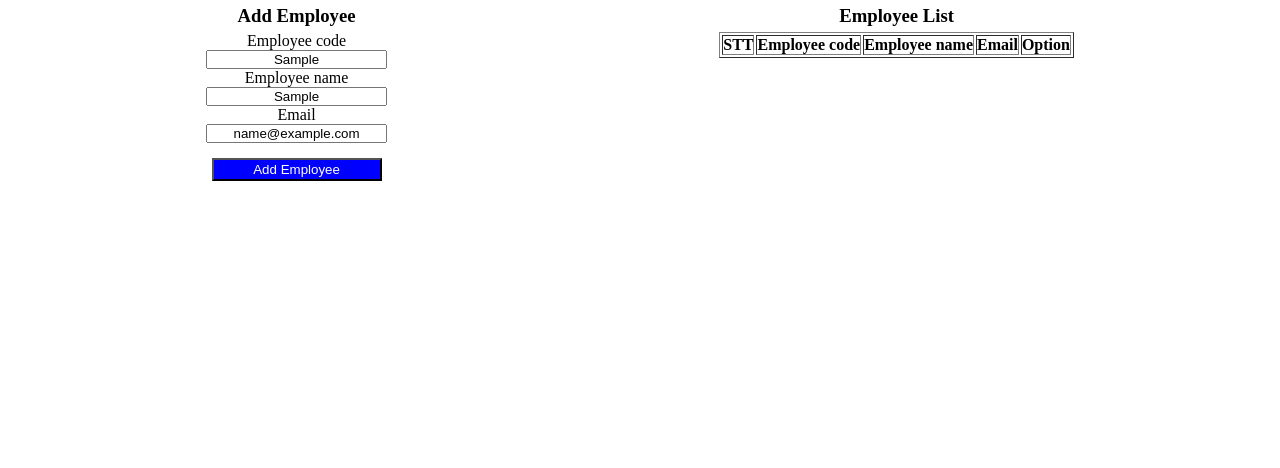
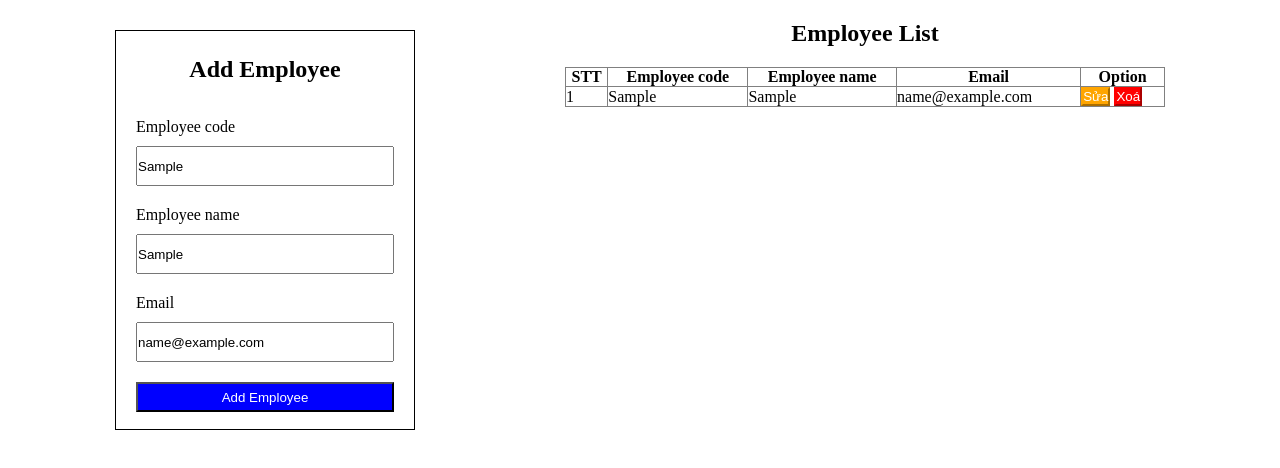
Before and after one commit to NganPB01/HN-JAVA-M1, a plain HTML site: page HN-PTJV240416-Phạm Bích Ngân/index.html in a window 1280 px wide. Both pictures are taken after typing "Sample", "Sample", "name@example.com" into the empty fields and a click on the button "Add Employee". Drawn offline with Linux system fonts and the light colour scheme.

Commit message:
add code module 1 test

```diff
--- /dev/null
+++ b/HN-PTJV240416-Phạm Bích Ngân/index.css
@@ -0,0 +1,56 @@
+*{
+    margin: 0px auto;
+    max-width: 1200px;
+    padding: 0;
+    box-sizing: border-box;
+}
+.container{
+    display: flex;
+}
+.register{
+    width: 300px;
+    height: 400px;
+    border: 1px solid black;
+    margin-top: 30px;
+    padding: 5px;
+}
+h2{
+    padding: 20px;
+    text-align: center;
+}
+.form{
+    padding: 15px;
+    width: 100%;
+    height: 250px;
+}
+#code{
+    width: 100%;
+    height: 40px;
+    margin-bottom: 20px;
+    margin-top: 10px;
+}
+#name{
+    width: 100%;
+    height: 40px;
+    margin-bottom: 20px;
+    margin-top: 10px;
+}
+#email{
+    width: 100%;
+    height: 40px;
+    margin-bottom: 20px;
+    margin-top: 10px;
+}
+#input{
+    background-color: blue;
+    color: #fff;
+    width: 100%;
+    height: 30px;
+    text-align: center;
+    margin-bottom: 20px;
+}
+table{
+    border-collapse: collapse;
+    width: 600px;
+
+}
--- a/HN-PTJV240416-Phạm Bích Ngân/index.html
+++ b/HN-PTJV240416-Phạm Bích Ngân/index.html
@@ -3,47 +3,26 @@
 <head>
     <meta charset="UTF-8">
     <meta name="viewport" content="width=device-width, initial-scale=1.0">
+    <link rel="stylesheet" href="index.css">
     <title>Module 01</title>
 </head>
 <body>
-    <style>
-        *{
-            margin: 0px auto;
-            max-width: 1200px;
-            padding: 0;
-            text-align: center;
-        }
-        .container{
-            display: flex;
-        }
-        #input{
-            background-color: blue;
-            color: #fff;
-            padding: 2px;
-            width: 170px;
-            margin-top: 15px;
-        }
-        h3{
-            padding: 5px;
-        }
-
-    </style>
     <div class="container">
         <div class="register">
-            <h3>Add Employee</h3>
-        <form action="" onsubmit="addName(event)">
-            <label for="code">Employee code</label><br>
-            <input type="text" id="code"><br>
-            <label for="name">Employee name</label><br>
-            <input type="text" id="name"><br>
-            <label for="email">Email</label><br>
-            <input type="email" id="email" required><br>
-            <button id="input" >Add Employee</button>
-        </form>
+          <h2>Add Employee</h2>
+            <form action="" class="form" onsubmit="addName(event)">
+                <label class="label" for="code">Employee code</label><br>
+                <input type="text" id="code"><br>
+                <label class="label" for="name">Employee name</label><br>
+                <input type="text" id="name"><br>
+                <label class="label" for="email">Email</label><br>
+                <input type="email" id="email" required><br>
+                <button id="input" >Add Employee</button>
+            </form>
         </div>
         <div class="list">
-            <h3>Employee List</h3>
-            <table border ="1">
+            <h2>Employee List</h2>
+            <table border="1">
                 <thead>
                     <tr>
                         <th>STT</th>
@@ -59,75 +38,6 @@
         </div>
     </div>
 
-    <script>
-    let employeeList = JSON.parse(localStorage.getItem(`employee`)) || [];
-    function addName(event) {
-            console.log('2345');
-            event.preventDefault();
-        let code= document.getElementById("code").value;
-        let name= document.getElementById("name").value;
-        let email= document.getElementById("email").value;
-        let check = false;
-        for (let i = 0; i < employee.length; i++) {
-            if(employee[i].email===email){
-                check=true;
-                return;
-            }
-            if (check===true) {
-                alert("email đã tồn tại");
-                return;
-            }
-
-        }
-        let employee = {
-            employeeCode: code,
-            employeeName: name,
-            employeeEmail: email,
-        };
-        employeeList.push(employee);
-        localStorage.setItem("employee",JSON.stringify(`employeeList`));
-        renderEmployee();
-    }
-    function renderEmployee() {
-        let table = "";
-        for (let i = 0; i < employeeList.length; i++) {
-            table+=
-                    `
-                    <tr>
-                        <td>${i+1} </td>
-                        <td>${employeeList[i].employeeCode} </td>
-                        <td>${employeeList[i].employeeName} </td>
-                        <td>${employeeList[i].employeeEmail}</td>
-                        <td>
-                            <button onclick="update(${i})">Sửa</button>
-                            <button onclick="deleteUser(${i})">Xoá</button>
-                        </td>
-                    </tr>
-                    `;
-
-        }
-        document.getElementById("content").innerHTML=table;
-    }
-    renderEmployee();
-    function deleteUser (abc) {
-        confirmDelete= confirm("Bạn chắc chắn muốn xoá không?");
-        if(confirmDelete){
-            for (let i = 0; i < employeeList.length; i++) {
-                if (i=abc) {
-                    employeeList.splice(i,1);
-                    localStorage.setItem("employee",JSON.stringify(employeeList));
-                    renderEmployee()
-                    break;
-                }
-
-            }
-        }
-    }
-
-
-
-    </script>
-
     <script src="./index.js"></script>
 </body>
 </html>
--- a/HN-PTJV240416-Phạm Bích Ngân/index.js
+++ b/HN-PTJV240416-Phạm Bích Ngân/index.js
@@ -0,0 +1,66 @@
+
+let employeeList = JSON.parse(localStorage.getItem(`employee`)) || [];
+    function addName(event) {
+            console.log('2345');
+            event.preventDefault();
+        let code= document.getElementById("code").value;
+        let name= document.getElementById("name").value;
+        let email= document.getElementById("email").value;
+        let check = false;
+        for (let i = 0; i < employeeList.length; i++) {
+            if(employeeList[i].email===email){
+                check=true;
+                return;
+            }
+        }
+        if (check===true) {
+                alert("email đã tồn tại");
+                return;
+            }
+        let employee = {
+            employeeCode: code,
+            employeeName: name,
+            employeeEmail: email,
+        };
+        employeeList.push(employee);
+        localStorage.setItem("employee",JSON.stringify(`employeeList`));
+        renderEmployee();
+    }
+    function renderEmployee() {
+        let table = "";
+        for (let i = 0; i < employeeList.length; i++) {
+            table+=
+                    `
+                    <tr>
+                        <td>${i+1} </td>
+                        <td>${employeeList[i].employeeCode} </td>
+                        <td>${employeeList[i].employeeName} </td>
+                        <td>${employeeList[i].employeeEmail}</td>
+                        <td>
+                            <button style="background-color: orange;color: #fff; border-color:orange" onclick="update(${i})">Sửa</button>
+                            <button style="background-color: red;color: #fff; border-color:red" onclick="deleteUser(${i})">Xoá</button>
+                        </td>
+                    </tr>
+                    `;
+
+        }
+        console.log("111",table);
+        document.getElementById("content").innerHTML=table;
+    }
+    renderEmployee();
+    function deleteUser (abc) {
+        confirmDelete= confirm("Bạn chắc chắn muốn xoá không?");
+        if(confirmDelete){
+            for (let i = 0; i < employeeList.length; i++) {
+                if (i===abc) {
+                    employeeList.splice(i,1);
+                    localStorage.setItem("employee",JSON.stringify(employeeList));
+                    renderEmployee();
+                    break;
+                }
+
+            }
+        }
+
+    }
+    renderEmployee();
```
